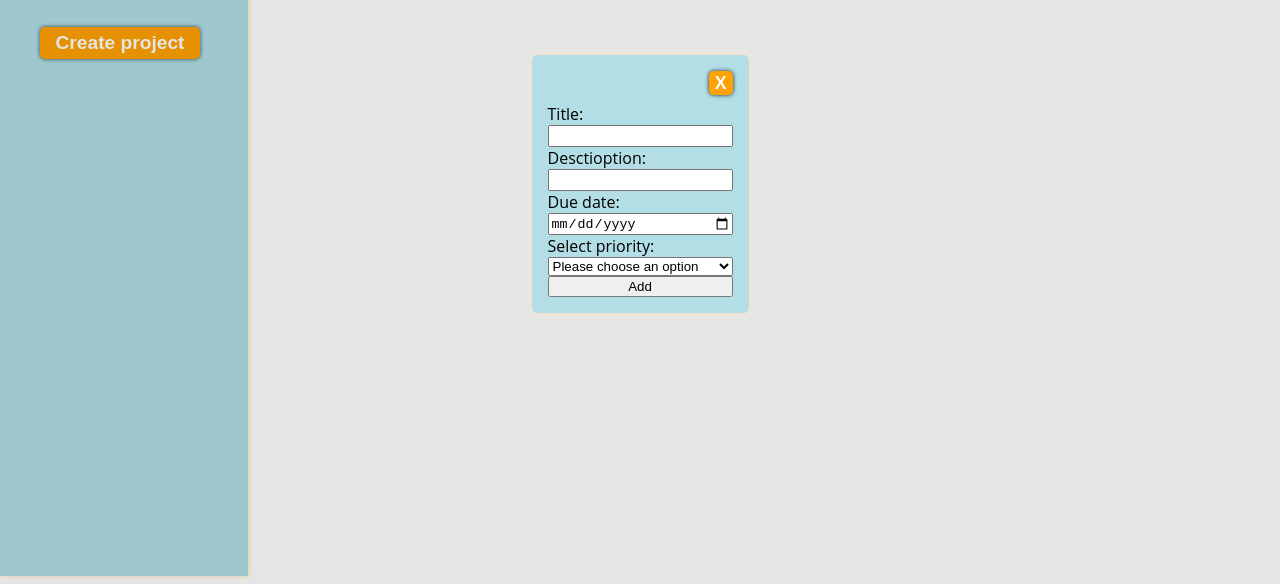
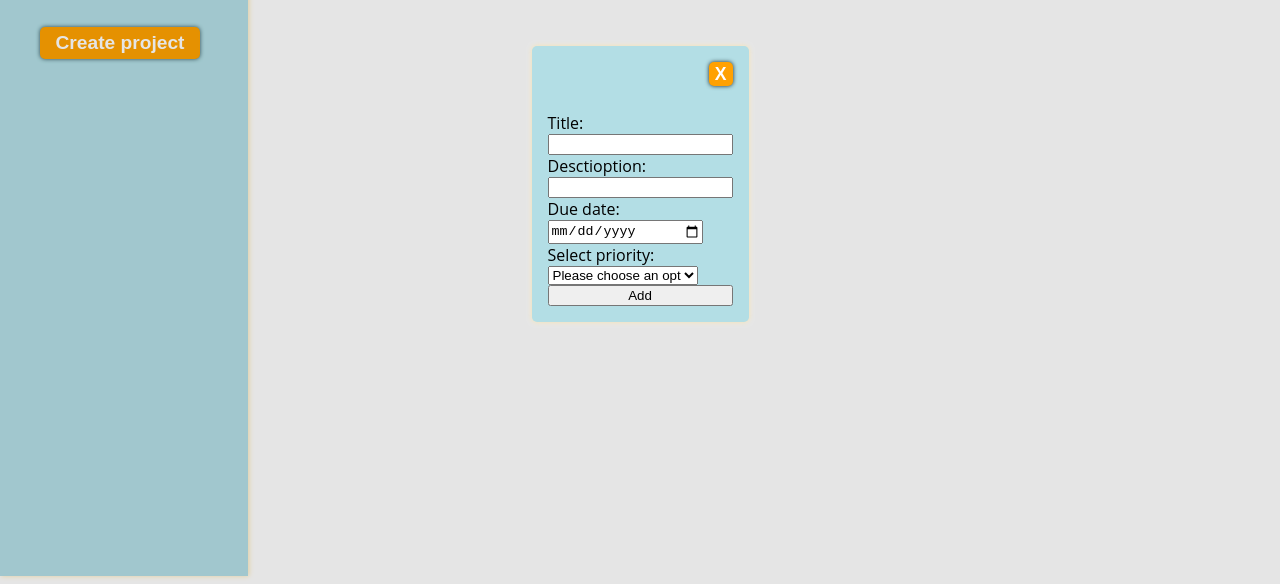
Before and after one commit to Jarmps90/Todo-List, a website built with webpack: page src/index.html in a window 1280 px wide. Both pictures are taken after a click on the button "Add task". Shown: the part 216-800 px from the top of the page. Built offline with nearby package versions, Linux system fonts and the light colour scheme; a web font is replaced by a local one.

Commit message:
Tested different input sizes

```diff
--- a/src/style.css
+++ b/src/style.css
@@ -362,11 +362,25 @@ button {
 
 #todoModal {
   display: grid;
-  grid-template-rows:1fr 6fr;
+  grid-template-rows:50px 1fr;
   background-color:var(--color-light-blue);
   box-shadow: 0 0 5px var(--color-yellow);
   border-radius: 5px;
   border: none;
+
+
+  #description {
+    resize: both;
+
+  }
+  #priority-select {
+    width: 150px;
+  }
+
+  #dueDate {
+    width: 150px;
+    height: 20px;
+  }
 
    #close-button {
     grid-column:1/2;
@@ -375,6 +389,7 @@ button {
 
 #todoForm {
   grid-row: 2/3;
-  display: grid;
-  grid-template-rows: repeat(6, 1fr)
+  width:max-content;
+  display: flex;
+  flex-direction: column;
 }
```
